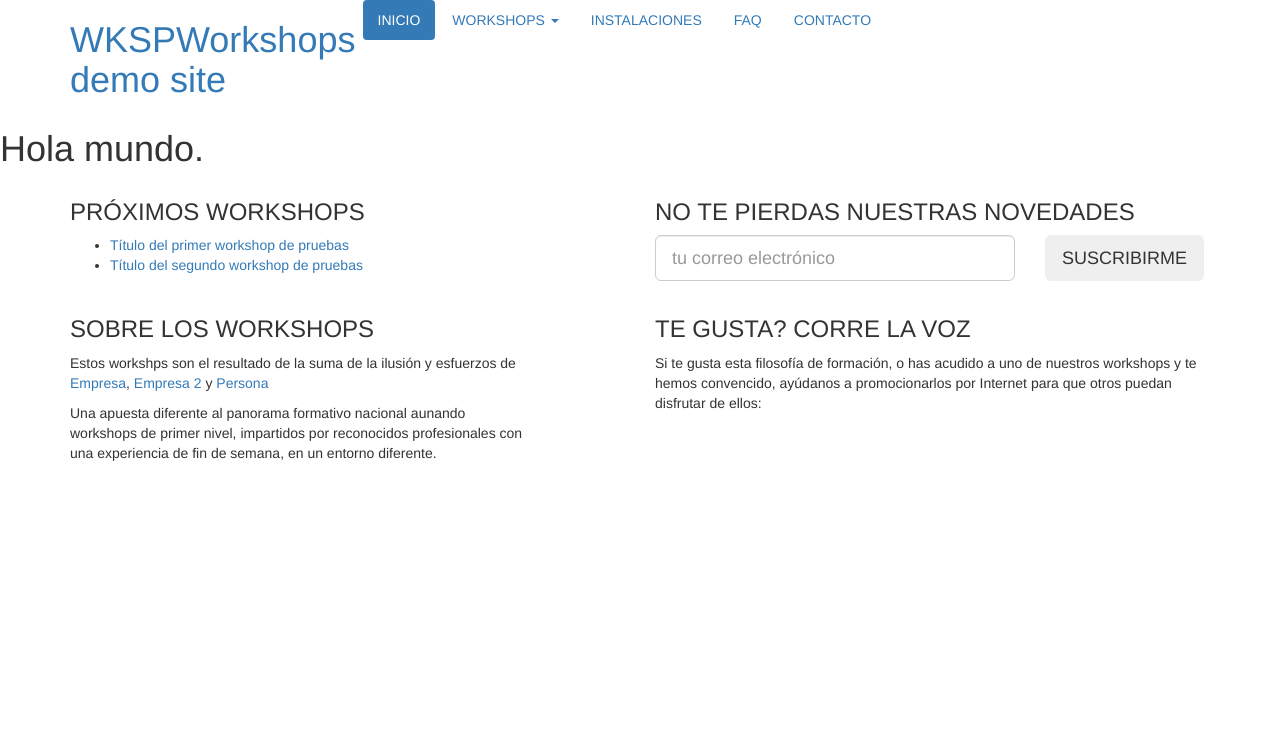
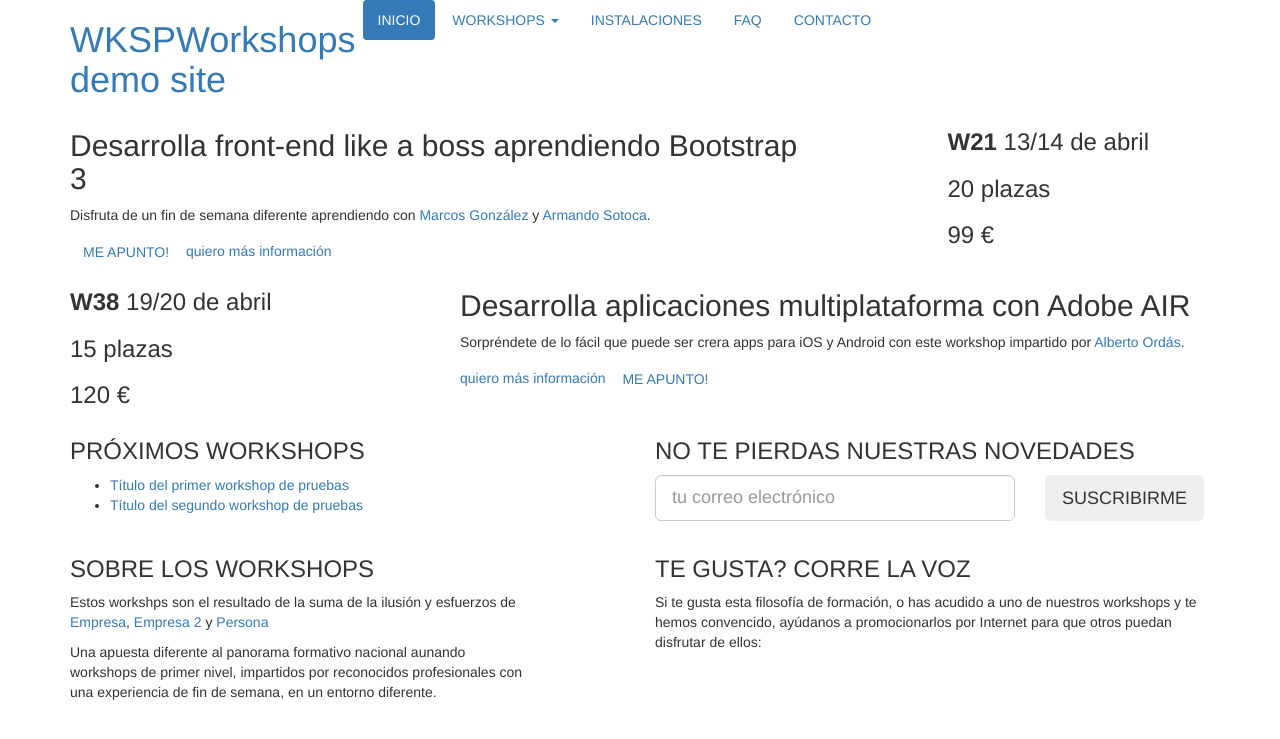
Before and after one commit to devsantoshm/bs-paginaweb, a PHP site: page / in a window 1280 px wide. Shown: the top 739 px of the page. Run offline with PHP 8.4, Linux system fonts and the light colour scheme; some libraries are stand-ins or nearby versions.

Commit message:
Estructura central de la maquetación index

```diff
--- a/index.php
+++ b/index.php
@@ -8,7 +8,43 @@
 <body>
 	<?php include 'inc/header.php'; ?>
 
-	<h1>Hola mundo.</h1>
+	<div id="workshop-list">
+		<article id="w1" class="workshop workshop-left">
+			<div class="container">
+				<div class="row">
+					<div class="col-xs-8 main-info">
+						<h2>Desarrolla front-end like a boss aprendiendo Bootstrap 3</h2>
+						<p>Disfruta de un fin de semana diferente aprendiendo con <a href="#">Marcos González</a> y <a href="#">Armando Sotoca</a>.</p>
+						<a href="detail.php" class="btn btn-custom">ME APUNTO!</a>
+						<a href="detail.php" class="more-info-link">quiero más información</a>
+					</div>
+					<div class="col-xs-3 col-xs-offset-1 date-info">
+						<h3 class="highlighted"><strong>W21</strong> 13/14 de abril</h3>
+						<h3 class="highlighted">20 plazas</h3>
+						<h3 class="highlighted">99 €</h3>
+					</div>
+				</div>
+			</div>
+		</article>
+		<article id="w2" class="workshop workshop-right">
+			<div class="container">
+				<div class="row">
+					<div class="col-xs-3 date-info">
+						<h3 class="highlighted"><strong>W38</strong> 19/20 de abril</h3>
+						<h3 class="highlighted">15 plazas</h3>
+						<h3 class="highlighted">120 €</h3>
+					</div>
+					<div class="col-xs-8 col-xs-offset-1 main-info">
+						<h2>Desarrolla aplicaciones multiplataforma con Adobe AIR</h2>
+						<p>Sorpréndete de lo fácil que puede ser crera apps para iOS y Android con este workshop impartido por <a href="#">Alberto Ordás</a>.</p>
+						<a href="detail.php" class="more-info-link">quiero más información</a>
+						<a href="detail.php" class="btn btn-custom">ME APUNTO!</a>
+					</div>
+
+				</div>
+			</div>
+		</article>
+	</div>
 
 	<?php include 'inc/footer.php'; ?>
 
```
